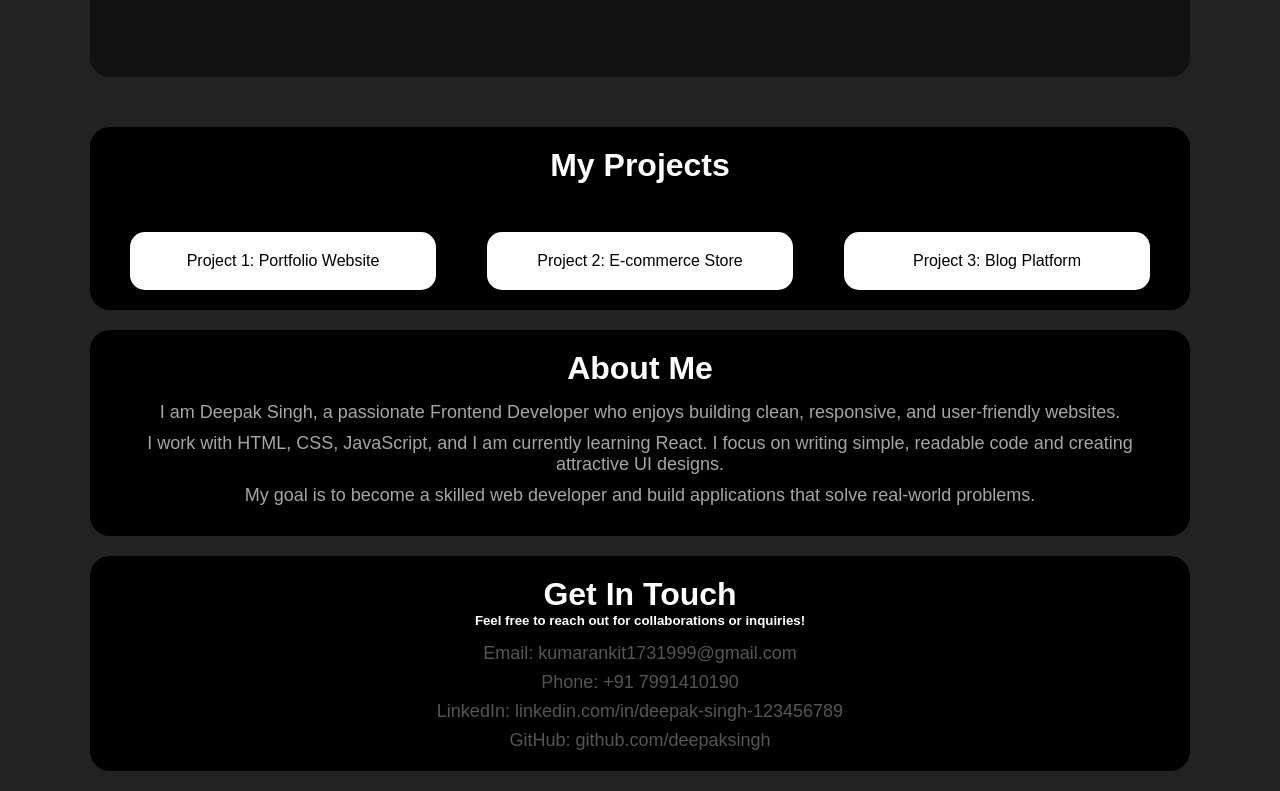
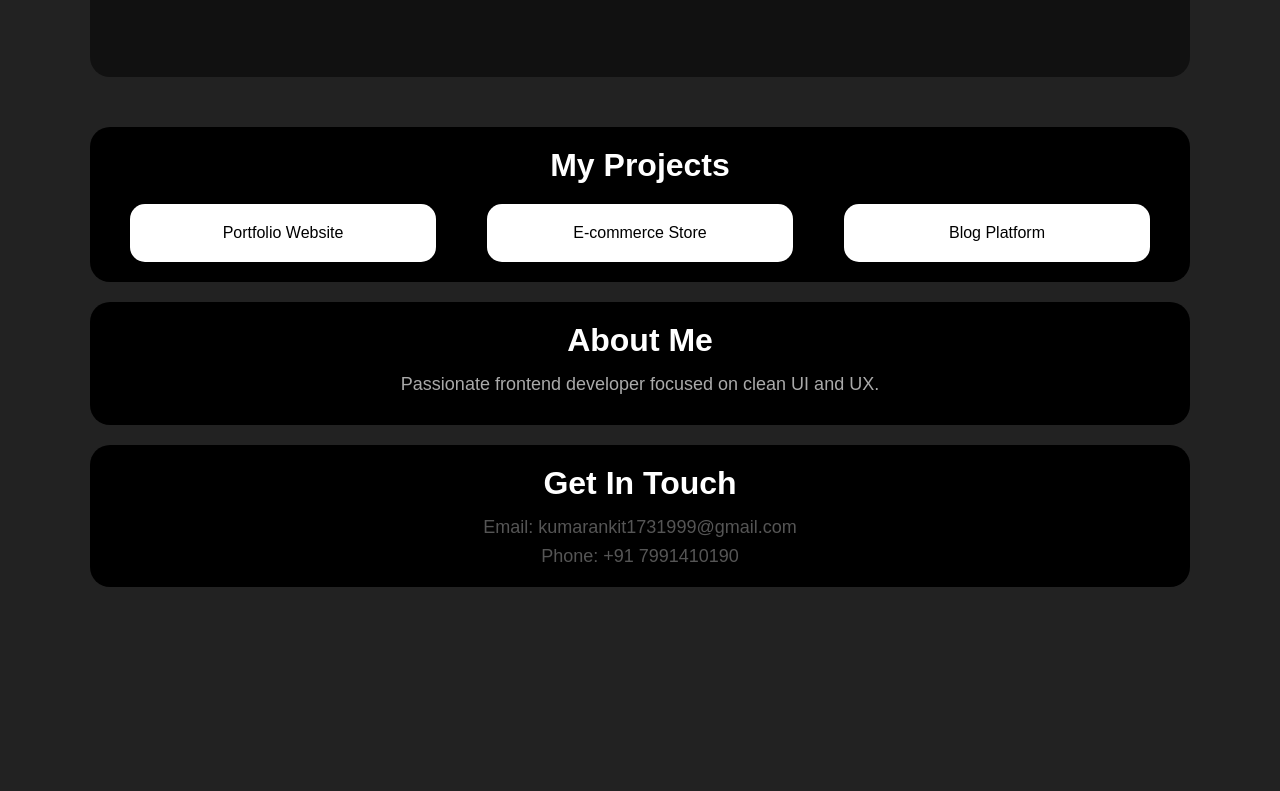
Before and after one commit to DeepakSingh563/my-portfolio-website, a plain HTML site: page index.html in a window 1280 px wide. Shown: the part 565-1356 px from the top of the page. After the commit the page ends 1172 px from the top, so only its background shows below. Drawn offline with Linux system fonts and the light colour scheme.

Commit message:
Update index.html

```diff
--- a/index.html
+++ b/index.html
@@ -4,6 +4,8 @@
 <head>
     <meta charset="UTF-8">
     <title>Deepak Singh | Frontend Developer</title>
+    <meta name="viewport" content="width=device-width, initial-scale=1.0">
+
     <style>
         * {
             margin: 0;
@@ -30,6 +32,11 @@
             align-items: center;
             padding: 25px 40px;
             color: white;
+            position: relative;
+        }
+
+        .menu {
+            display: flex;
         }
 
         .menu a {
@@ -39,6 +46,13 @@
         }
 
         .menu a:hover {
+            color: white;
+        }
+
+        .menu-toggle {
+            display: none;
+            font-size: 28px;
+            cursor: pointer;
             color: white;
         }
 
@@ -81,7 +95,9 @@
             width: 320px;
         }
 
-        .project {
+        .project,
+        .about,
+        .contact {
             width: 1100px;
             margin: 20px auto;
             background: black;
@@ -89,10 +105,11 @@
             padding: 20px 40px;
         }
 
-        .project1 {
+        .project1,
+        .abouttitle {
             color: white;
             font-size: 32px;
-            margin-bottom: 10px;
+            margin-bottom: 15px;
             text-align: center;
         }
 
@@ -109,20 +126,18 @@
             padding: 20px;
             border-radius: 15px;
             text-align: center;
-            font-style: bold;
         }
 
         .projectcard:hover {
             background: #333;
-
+            color: white;
         }
 
-        .contact {
-            width: 1100px;
-            margin: 20px auto;
-            background: black;
-            border-radius: 20px;
-            padding: 20px 40px;
+        .abouttext {
+            font-size: 18px;
+            color: #aaa;
+            text-align: center;
+            margin-bottom: 10px;
         }
 
         .contactinfo {
@@ -136,38 +151,7 @@
             margin-top: 8px;
         }
 
-        .about {
-            width: 1100px;
-            margin: 20px auto;
-            background: black;
-            border-radius: 20px;
-            padding: 20px 40px;
-        }
-
-        .abouttitle {
-            font-size: 32px;
-            text-align: center;
-            color: white;
-            margin-bottom: 15px;
-        }
-
-        .abouttext {
-            font-size: 18px;
-            color: rgb(170, 164, 164);
-            text-align: center;
-            margin-bottom: 10px;
-        }
-         .menu-toggle {
-            display: none;
-            font-size: 26px;
-            cursor: pointer;
-            color: white;
-        }
-
-
-
         @media (max-width: 1024px) {
-
             .card,
             .project,
             .about,
@@ -195,17 +179,19 @@
             }
         }
 
+        @media (max-width: 768px) {
+            .menu-toggle {
+                display: block;
+            }
 
-
-        @media (max-width: 768px) {
             .menu {
+                display: none;
                 position: absolute;
                 top: 70px;
                 right: 20px;
                 background: #111;
-                padding: 15px;
-                border-radius: 10px;
-                display: none;
+                padding: 15px 20px;
+                border-radius: 12px;
                 flex-direction: column;
             }
 
@@ -216,10 +202,6 @@
             .menu a {
                 margin: 10px 0;
             }
-
-            .menu-toggle {
-                display: block;
-            }
         }
     </style>
 </head>
@@ -227,11 +209,12 @@
 <body>
 
     <div class="card">
-
         <div class="topbar">
             <div>Deepak Singh</div>
+
             <div class="menu-toggle" id="menuToggle">☰</div>
-            <div class="menu">
+
+            <div class="menu" id="menu">
                 <a href="#">Home</a>
                 <a href="#">Projects</a>
                 <a href="#">About</a>
@@ -250,51 +233,35 @@
             </div>
 
             <div class="rightside">
-                <img src="myphoto.webp" alt="profile">
+                <img src="MY PHOTO.webp" alt="profile">
             </div>
         </div>
+    </div>
 
-    </div>
     <div class="project">
         <h2 class="project1">My Projects</h2>
-        <p style="text-align:center;">Here are some of my recent projects:</p>
-
         <div class="projectlist">
-            <div class="projectcard">Project 1: Portfolio Website</div>
-            <div class="projectcard">Project 2: E-commerce Store</div>
-            <div class="projectcard">Project 3: Blog Platform</div>
+            <div class="projectcard">Portfolio Website</div>
+            <div class="projectcard">E-commerce Store</div>
+            <div class="projectcard">Blog Platform</div>
         </div>
     </div>
+
     <div class="about">
         <h2 class="abouttitle">About Me</h2>
-        <p class="abouttext">
-            I am Deepak Singh, a passionate Frontend Developer who enjoys building clean, responsive, and user-friendly
-            websites.
-        </p>
-        <p class="abouttext">
-            I work with HTML, CSS, JavaScript, and I am currently learning React. I focus on writing simple, readable
-            code and creating attractive UI designs.
-        </p>
-        <p class="abouttext">
-            My goal is to become a skilled web developer and build applications that solve real-world problems.
-        </p>
+        <p class="abouttext">Passionate frontend developer focused on clean UI and UX.</p>
     </div>
 
     <div class="contact">
         <h1 style="text-align:center; color:white;">Get In Touch</h1>
-        <h5 style="text-align:center; color:white;">Feel free to reach out for collaborations or inquiries!</h5>
-
         <div class="contactinfo">
             <div>Email: kumarankit1731999@gmail.com</div>
             <div>Phone: +91 7991410190</div>
-            <div>LinkedIn: linkedin.com/in/deepak-singh-123456789</div>
-            <div>GitHub: github.com/deepaksingh</div>
         </div>
     </div>
 
-<script src="portfolio.js"></script>
+    <script src="./script.js"></script>
 
 </body>
 
-
 </html>
```
